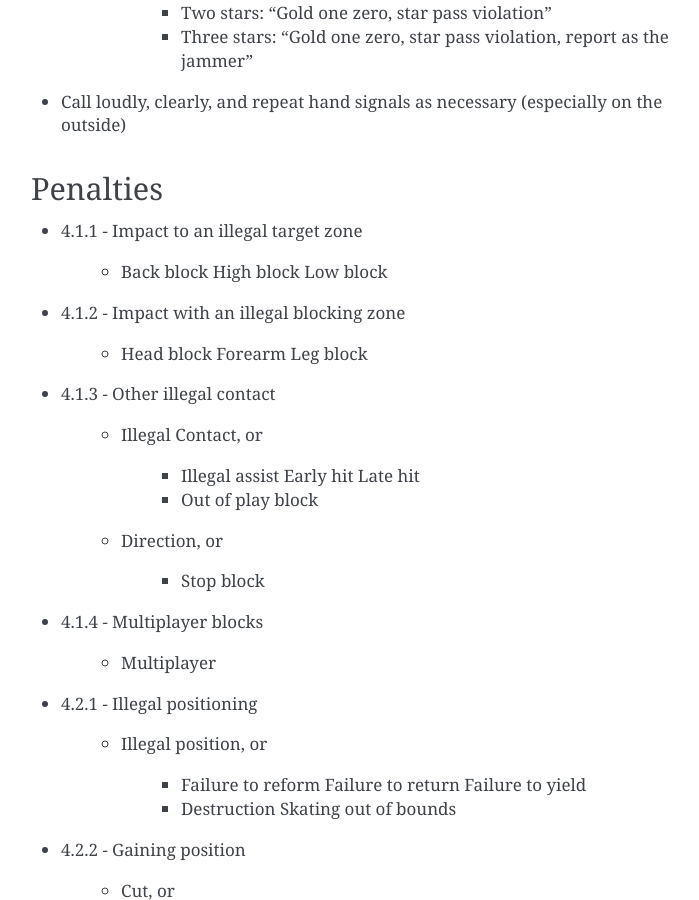
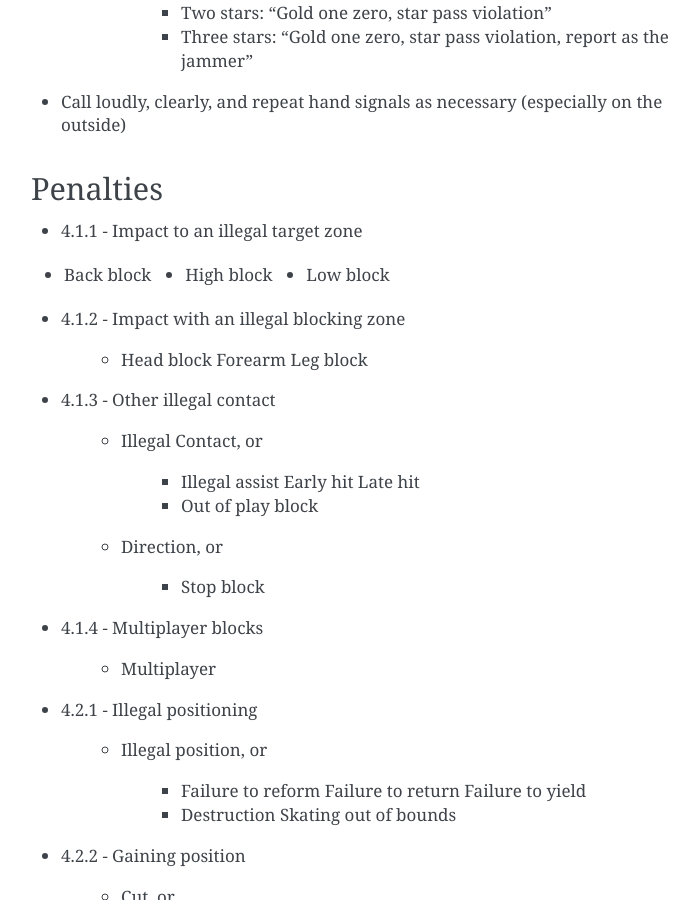
Before and after one commit to mrogaski/zenref, a Sphinx documentation site: the page built from docs/source/verbal_cues_and_hand_signals.rst, in a window 1280 px wide and 900 px high, scrolled down 845 px. Shown: the whole window, without its empty margins (389-1088 px from the left). Built offline with Sphinx 7.4.7, drawn with Linux system fonts in a browser that asks for light colours; pages that are not in the unit, such as notebooks, are missing from menus; some of the changed lines change nothing that is shown.

Commit message:
Trying horizontal lists.

```diff
--- a/docs/source/verbal_cues_and_hand_signals.rst
+++ b/docs/source/verbal_cues_and_hand_signals.rst
@@ -35,7 +35,12 @@ Penalties
 
 - 4.1.1 - Impact to an illegal target zone
 
-   - Back block				High block			Low block
+.. hlist::
+   :columns: 3
+
+   * Back block
+   * High block
+   * Low block
 
 - 4.1.2 - Impact with an illegal blocking zone
 
```
